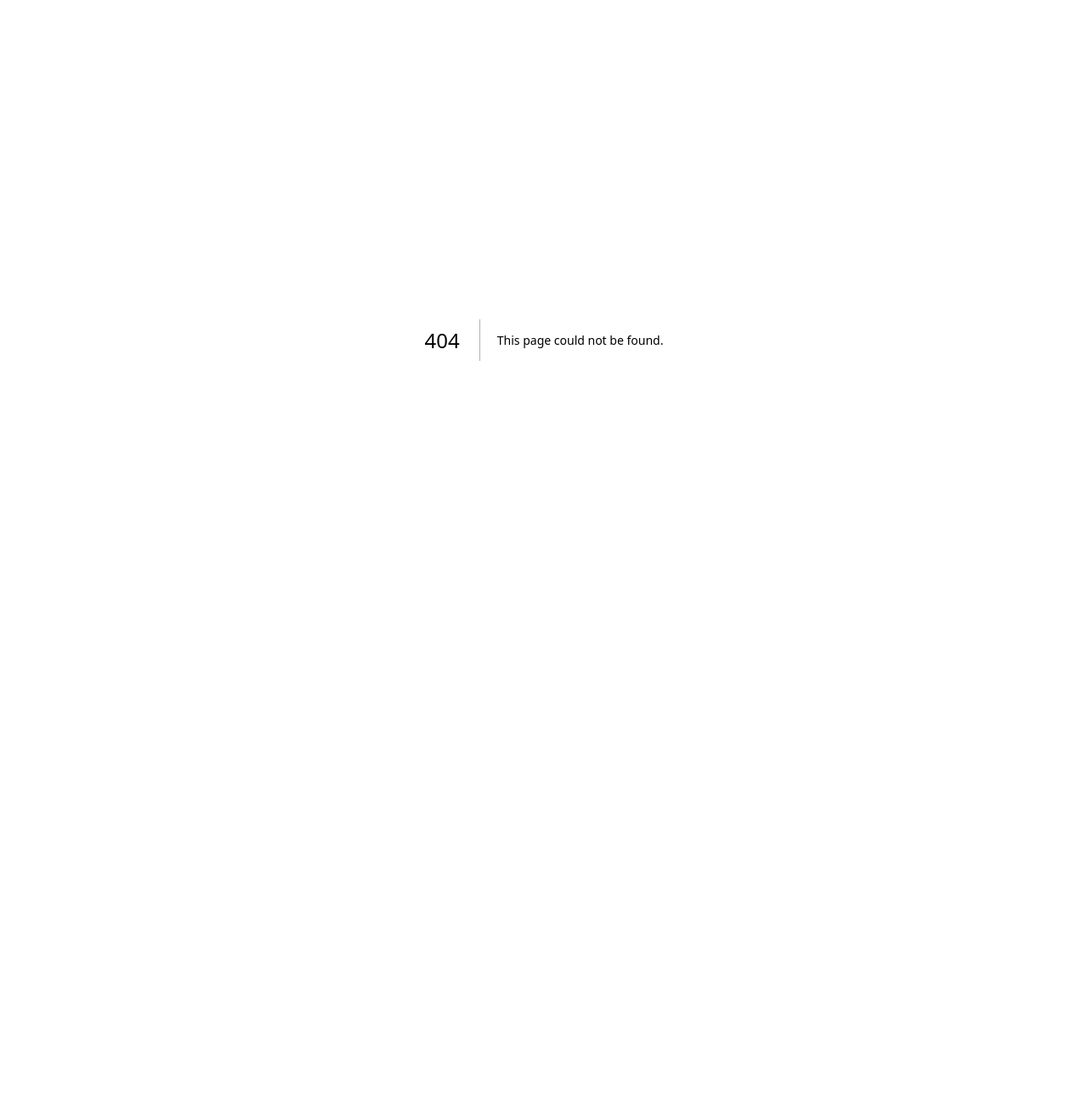
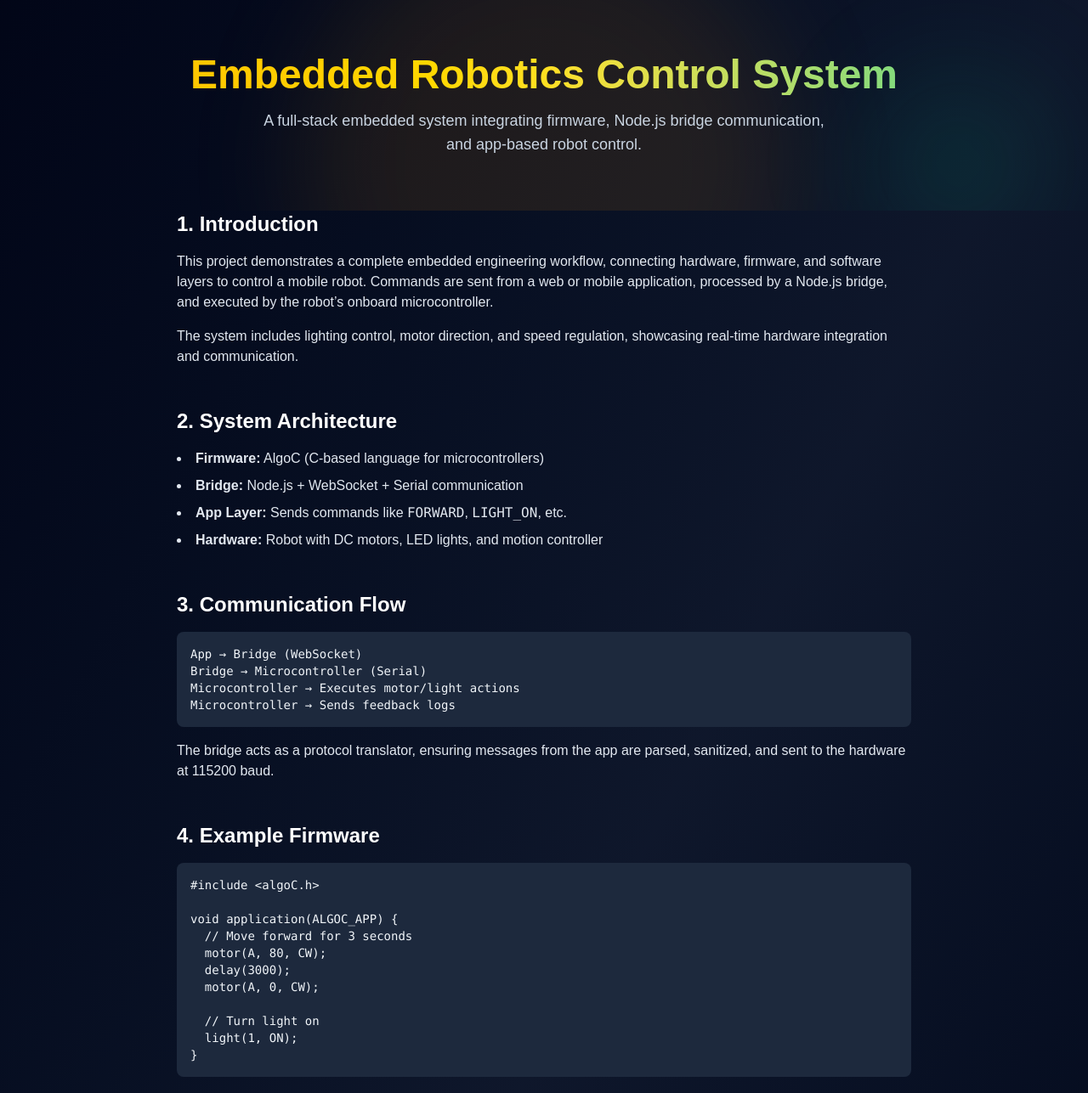
Before and after one commit to valleria-web/portfolio, a Next.js app: page /EmbeddedEngineering in a window 1280 px wide. Before the commit this address had no page. Shown: the top 1287 px of the page at 85% size. Before the commit the page ends 800 px from the top, so only its background shows below. Built offline with nearby package versions, Linux system fonts and the light colour scheme.

Commit message:
embedded

```diff
--- /dev/null
+++ b/app/EmbeddedEngineering/page.js
@@ -0,0 +1,151 @@
+export const metadata = {
+    title: "Embedded Engineering — Robot Control System",
+    description:
+        "Technical documentation for an Embedded Robotics Control System integrating microcontroller firmware, Node.js bridge communication, and remote app interaction.",
+};
+
+export default function EmbeddedEngineeringPage() {
+    return (
+        <div className="bg-gradient-to-br from-slate-950 via-slate-900 to-slate-950 min-h-screen text-slate-100">
+            {/* Hero Section */}
+            <section className="relative py-16 text-center overflow-hidden">
+                <div className="absolute inset-0 pointer-events-none">
+                    <div className="absolute -top-24 left-1/2 h-[36rem] w-[36rem] -translate-x-1/2 rounded-full bg-amber-500/10 blur-3xl" />
+                    <div className="absolute top-20 right-10 h-56 w-56 rounded-full bg-emerald-400/10 blur-3xl" />
+                </div>
+
+                <div className="relative z-10 px-4">
+                    <h1 className="text-3xl sm:text-5xl font-extrabold bg-gradient-to-r from-amber-400 via-yellow-300 to-emerald-400 bg-clip-text text-transparent">
+                        Embedded Robotics Control System
+                    </h1>
+                    <p className="mt-4 text-slate-300 max-w-2xl mx-auto text-lg">
+                        A full-stack embedded system integrating firmware, Node.js bridge communication, and app-based robot control.
+                    </p>
+                </div>
+            </section>
+
+            {/* Technical Paper Content */}
+            <section className="mx-auto max-w-4xl px-4 pb-20 text-slate-200">
+                <article className="space-y-12">
+                    {/* 1 */}
+                    <div className="space-y-4">
+                        <h2 className="text-2xl font-bold text-white">1. Introduction</h2>
+                        <p>
+                            This project demonstrates a complete embedded engineering workflow, connecting hardware, firmware, and software layers to control a mobile robot.
+                            Commands are sent from a web or mobile application, processed by a Node.js bridge, and executed by the robot’s onboard microcontroller.
+                        </p>
+                        <p>
+                            The system includes lighting control, motor direction, and speed regulation, showcasing real-time hardware integration and communication.
+                        </p>
+                    </div>
+
+                    {/* 2 */}
+                    <div className="space-y-4">
+                        <h2 className="text-2xl font-bold text-white">2. System Architecture</h2>
+                        <ul className="list-disc list-inside space-y-2">
+                            <li><strong>Firmware:</strong> AlgoC (C-based language for microcontrollers)</li>
+                            <li><strong>Bridge:</strong> Node.js + WebSocket + Serial communication</li>
+                            <li><strong>App Layer:</strong> Sends commands like <code>FORWARD</code>, <code>LIGHT_ON</code>, etc.</li>
+                            <li><strong>Hardware:</strong> Robot with DC motors, LED lights, and motion controller</li>
+                        </ul>
+                    </div>
+
+                    {/* 3 */}
+                    <div className="space-y-4">
+                        <h2 className="text-2xl font-bold text-white">3. Communication Flow</h2>
+                        <pre className="bg-slate-800 text-slate-100 p-4 rounded-lg overflow-auto text-sm">
+{`App → Bridge (WebSocket)
+Bridge → Microcontroller (Serial)
+Microcontroller → Executes motor/light actions
+Microcontroller → Sends feedback logs
+`}
+                        </pre>
+                        <p>
+                            The bridge acts as a protocol translator, ensuring messages from the app are parsed, sanitized, and sent to the hardware at 115200 baud.
+                        </p>
+                    </div>
+
+                    {/* 4 */}
+                    <div className="space-y-4">
+                        <h2 className="text-2xl font-bold text-white">4. Example Firmware</h2>
+                        <pre className="bg-slate-800 text-slate-100 p-4 rounded-lg overflow-auto text-sm">
+{`#include <algoC.h>
+
+void application(ALGOC_APP) {
+  // Move forward for 3 seconds
+  motor(A, 80, CW);
+  delay(3000);
+  motor(A, 0, CW);
+
+  // Turn light on
+  light(1, ON);
+}
+`}
+                        </pre>
+                        <p>
+                            This program demonstrates direct hardware control via AlgoC SDK — managing motor direction, speed, and LED lighting.
+                        </p>
+                    </div>
+
+                    {/* 5 */}
+                    <div className="space-y-4">
+                        <h2 className="text-2xl font-bold text-white">5. Bridge Implementation</h2>
+                        <p>
+                            The Node.js bridge interprets commands received through WebSocket and sends them over serial to the robot. Example:
+                        </p>
+                        <pre className="bg-slate-800 text-slate-100 p-4 rounded-lg overflow-auto text-sm">
+{`→ Comando: FORWARD
+← Robot: Control the motor [A]. Direction [-1], Power [5]
+→ Comando: LIGHT1_ON
+← Robot: LED channel 1 activated
+`}
+                        </pre>
+                        <p>
+                            This layer ensures reliable communication between asynchronous app events and the synchronous nature of embedded serial commands.
+                        </p>
+                    </div>
+
+                    {/* 6 */}
+                    <div className="space-y-4">
+                        <h2 className="text-2xl font-bold text-white">6. Key Learning Areas</h2>
+                        <ul className="list-disc list-inside space-y-2">
+                            <li>Serial communication protocol design</li>
+                            <li>Node.js integration with embedded systems</li>
+                            <li>Microcontroller firmware development in C</li>
+                            <li>App-to-hardware command synchronization</li>
+                            <li>Real-time debugging and feedback via serial logs</li>
+                        </ul>
+                    </div>
+
+                    {/* 7 */}
+                    <div className="space-y-4">
+                        <h2 className="text-2xl font-bold text-white">7. Future Improvements</h2>
+                        <ul className="list-disc list-inside space-y-2">
+                            <li>Add sensor feedback and obstacle detection</li>
+                            <li>Implement bidirectional WebSocket communication for live telemetry</li>
+                            <li>Include PID motor control and speed calibration</li>
+                            <li>Design a cross-platform mobile interface</li>
+                        </ul>
+                    </div>
+
+                    {/* 8 */}
+                    <div className="space-y-4">
+                        <h2 className="text-2xl font-bold text-white">8. Conclusion</h2>
+                        <p>
+                            This project illustrates the essence of Embedded Engineering: merging hardware, firmware, and software to create a responsive and intelligent robotic system.
+                            The solution provides a strong foundation for IoT-enabled robotics and real-time control platforms.
+                        </p>
+                    </div>
+
+                    {/* Appendix */}
+                    <div className="space-y-4">
+                        <h2 className="text-2xl font-bold text-white">Appendix: Repository</h2>
+                        <p>
+                            Coming soon — the project repository and demo setup instructions.
+                        </p>
+                    </div>
+                </article>
+            </section>
+        </div>
+    );
+}
--- a/app/page.js
+++ b/app/page.js
@@ -47,9 +47,11 @@ export default function Home() {
       link: "https://portal-ordinal.vercel.app/",
     },
     {
-      title: "Portfolio",
-      desc: "This site — clean and elegant code.",
-      tags: ["UI/UX", "Next.js"],
+      title: "Embedded Robotics Control System",
+      desc: "Full-stack embedded project connecting firmware, Node.js bridge, and remote app commands for real-time robot control.",
+      tags: ["C", "Embedded", "IoT", "Node.js"],
+      image: "/robot.jpg",
+      internalLink: "/EmbeddedEngineering",
     },
   ];
 
@@ -67,6 +69,11 @@ export default function Home() {
     "Smart Contracts (Solidity)",
     "Git & GitHub",
     "Vercel / Cloud Deployment",
+    "Embedded Engineering",
+    "C / C++",
+    "Arduino",
+    "Iot",
+    "WebSockets",
   ];
 
   return (
```
Also changed, not shown: public/robot.jpg (added).
